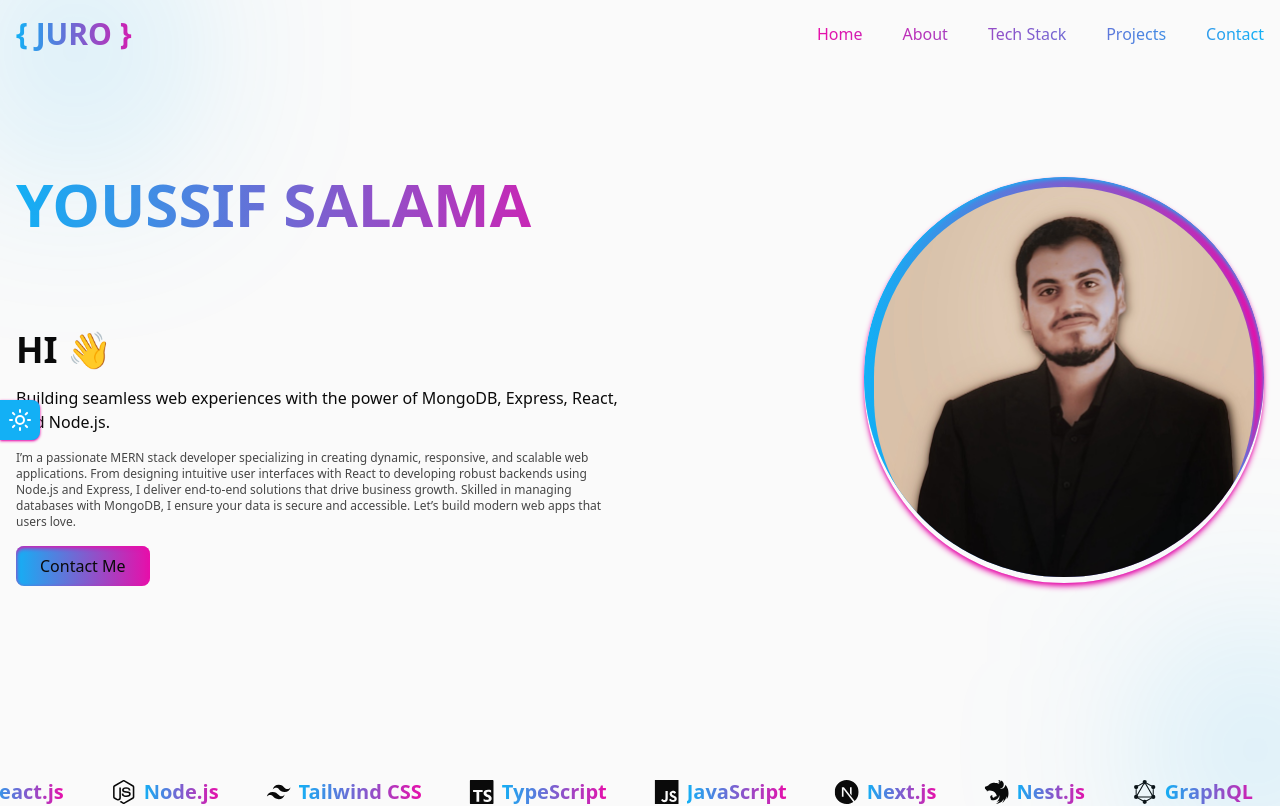
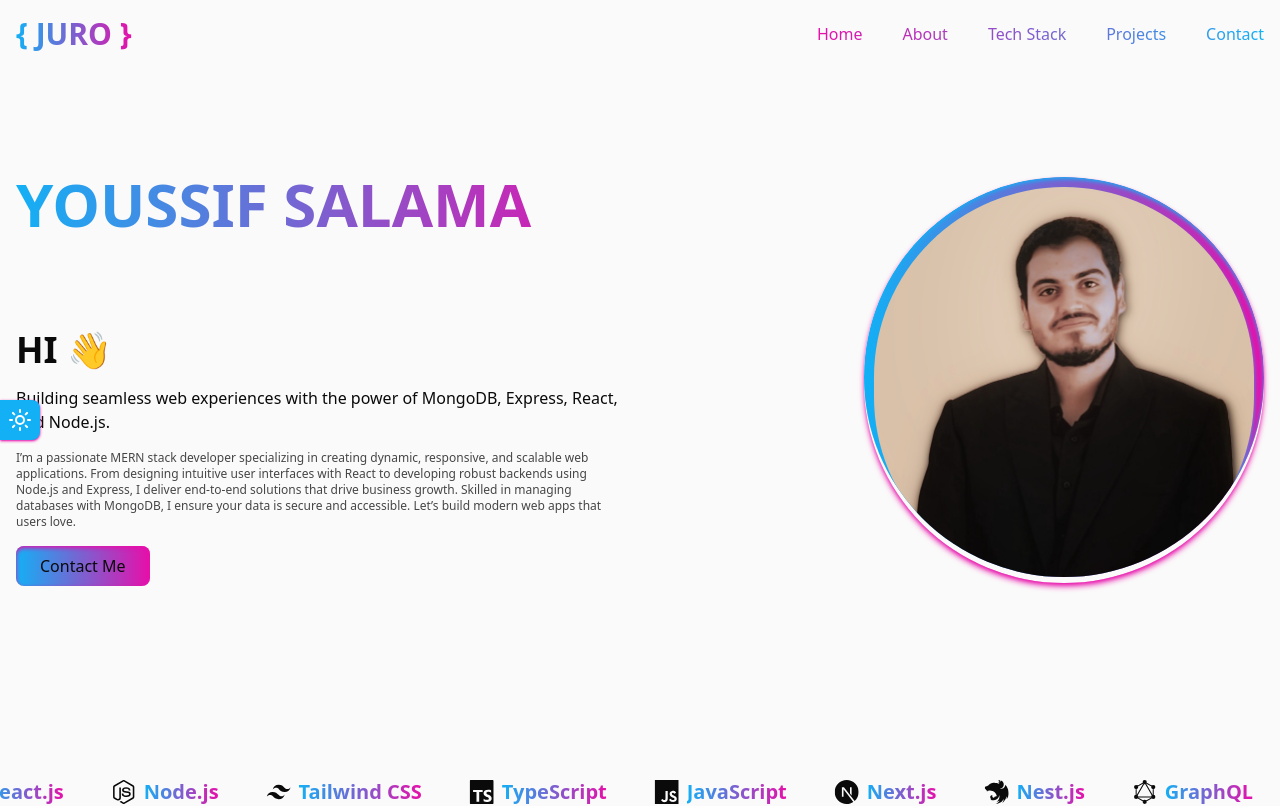
Before and after one commit to Youssif-Salama/youssif-portfolio-2025, a Next.js app: page / in a window 1280 px wide. Shown: the top 806 px of the page. Built offline with nearby package versions, Linux system fonts and the light colour scheme.

Commit message:
updates 2025

```diff
--- a/app/components/features/Navbar.tsx
+++ b/app/components/features/Navbar.tsx
@@ -61,7 +61,7 @@ const Navbar = () => {
     >
       <div
         className={`
-        container mx-auto flex items-center justify-between gap-64 p-4 bg-dark
+        container mx-auto flex items-center justify-between  p-4 bg-dark
         ${
           fixedNav &&
           "rounded-lg shadow-main-blue shadow-md bg-dark"
@@ -69,7 +69,7 @@ const Navbar = () => {
         `}
       >
         <Link href="/">
-          <h1 className="text-3xl font-bold gradient-heading bg-clip-text text-transparent max-sm:text-2xl max-w-xs:text-xl">
+          <h1 className="text-3xl text-nowrap font-bold gradient-heading bg-clip-text text-transparent max-sm:text-2xl max-w-xs:text-xl">
             {"{"} JURO {"}"}
           </h1>
         </Link>
--- a/app/components/pages/main/Contact.tsx
+++ b/app/components/pages/main/Contact.tsx
@@ -1,12 +1,12 @@
 import SectionHead from "../../features/SectionHead"
-import {GlowEffectCardBackground } from "./features/ContactFeatures"
+import { GlowEffectCardBackground } from "./features/ContactFeatures"
 
 const Contact = () => {
   return (
     <section className="min-h-screen pt-8 relative" id="contact">
-      <SectionHead title="Contact" />
+      <SectionHead title="Contact & More" />
       <div className="min-h-[70vh] flex items-center justify-center">
-<GlowEffectCardBackground/>
+        <GlowEffectCardBackground />
       </div>
     </section>
   )
--- a/app/components/pages/main/Home.tsx
+++ b/app/components/pages/main/Home.tsx
@@ -5,8 +5,8 @@ import RadialCircularBluredBlock from "../../features/RadialCircularBluredBlock"
 const Home = () => {
   return (
     <main className="min-h-screen flex flex-col gap-8 pt-8">
-      <RadialCircularBluredBlock position={{ top: -50, left: -50 }} />
-      <RadialCircularBluredBlock position={{ bottom: -50, right: -50 }} />
+      {/* <RadialCircularBluredBlock position={{ top: -50, left: -50 }} />
+      <RadialCircularBluredBlock position={{ bottom: -50, right: -50 }} /> */}
       <div
         className="min-h-[70vh] flex items-center justify-between max-md:flex-col-reverse gap-8"
       >
--- a/app/components/pages/main/features/ContactFeatures.tsx
+++ b/app/components/pages/main/features/ContactFeatures.tsx
@@ -6,7 +6,7 @@ import { BsWhatsapp } from "react-icons/bs";
 import { TfiEmail } from "react-icons/tfi";
 
 export function GlowEffectCardBackground() {
-  const [displayWhat, setDisplayWhat] = useState("email");
+  const [displayWhat, setDisplayWhat] = useState("phone");
   const [mailData, setMailData] = useState({
     email: "",
     comments: "",
@@ -126,7 +126,7 @@ export function GlowEffectCardBackground() {
                 <span>
                   <Download />
                 </span>
-                <a href="/cv.pdf">Download Resume</a>
+                <a href="https://drive.google.com/file/d/1na4drFVuuS1D_CINYAR8_aj2K9qxnrAG/view?usp=sharing">Download Resume</a>
               </div>
             </div>
           )}
--- a/app/components/pages/main/features/ProjectFeatures.tsx
+++ b/app/components/pages/main/features/ProjectFeatures.tsx
@@ -319,6 +319,18 @@ export function ProjectTypeSwitcher() {
           techStacks: ["Next", "Tailwindcss", "Typescript"],
           role: "Frontend Developer - task",
         },
+         {
+          title: "osgie",
+          link: [
+            true,
+            false,
+            "https://osgie.com/",
+          ],
+          description: "Landing page, it allows users to explore the services offered by the website.",
+          img: "/projects/subPImages/osgie.png",
+          techStacks: ["Next", "Tailwindcss", "Typescript"],
+          role: "Frontend Developer - task",
+        },
       ],
     },
     {
```
Also changed, not shown: app/page.tsx (+4 -4 lines), public/projects/subPImages/osgie.png (added). Lines whose indentation alone changed are shown as unchanged.
